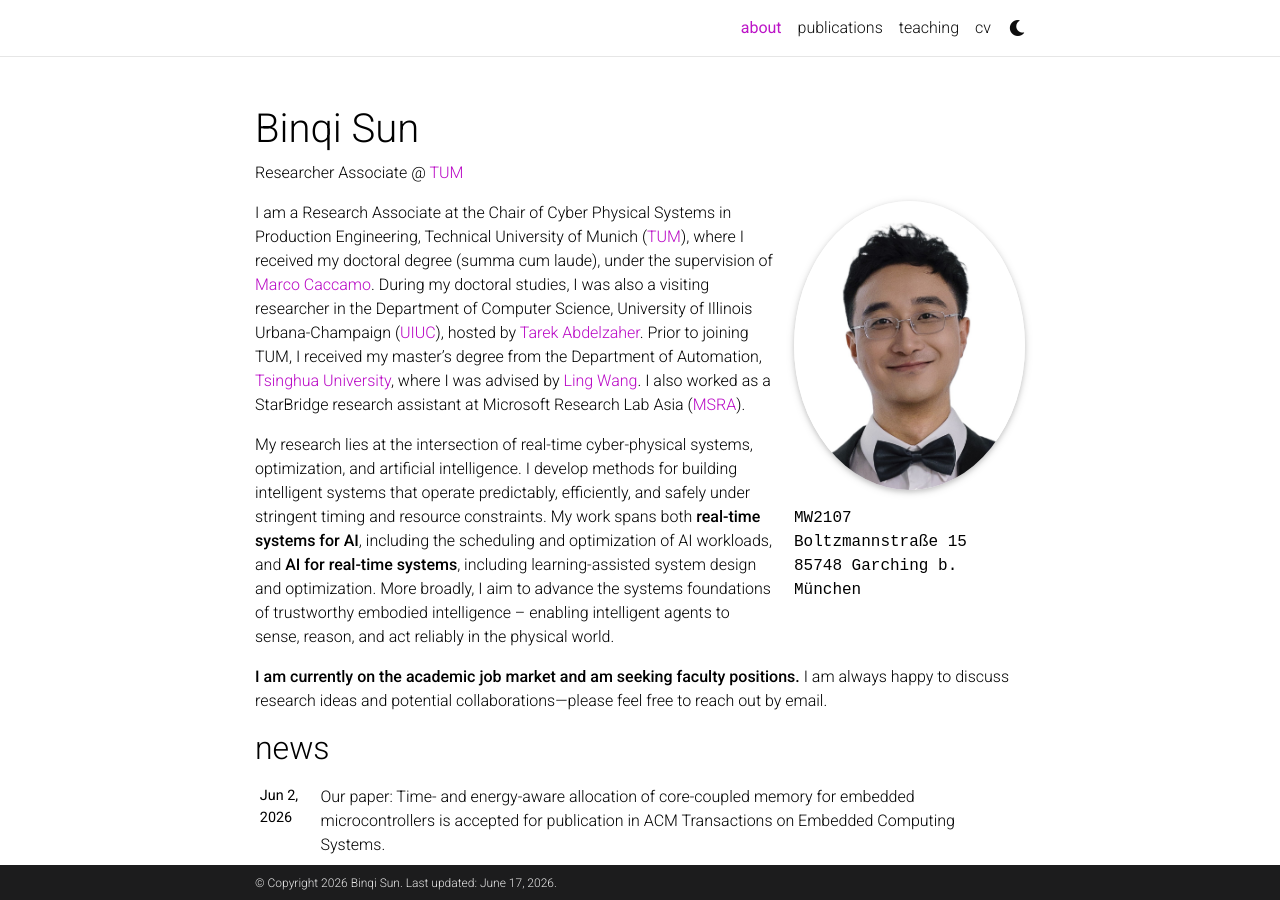
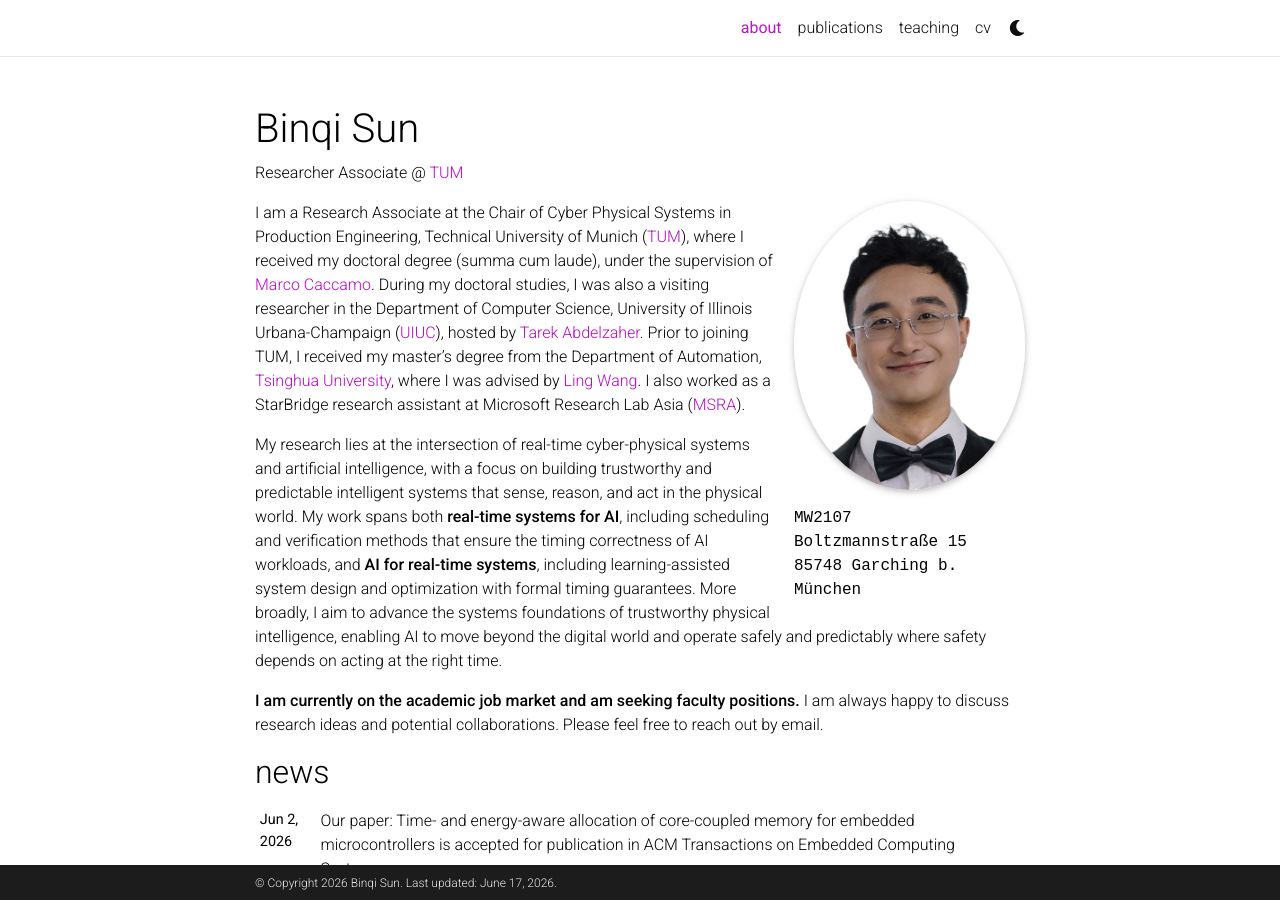
Before and after one commit to binqi-sun/binqi-sun.github.io, a Jekyll site: the page built from _pages/about.md, in a window 1280 px wide and 900 px high. Built offline with Jekyll 4.4.1, drawn with Linux system fonts in a browser that asks for light colours; full-size pictures stand in for the smaller copies a plugin makes; comment, search, counter and statistics services are not loaded; a style sheet for code colours, icons or effects is not loaded.

Commit message:
update about me

```diff
--- a/_pages/about.md
+++ b/_pages/about.md
@@ -21,9 +21,10 @@ social: true  # includes social icons at the bottom of the page
 
 I am a Research Associate at the Chair of Cyber Physical Systems in Production Engineering, Technical University of Munich ([TUM](https://www.tum.de/en)), where I received my doctoral degree (summa cum laude), under the supervision of [Marco Caccamo](https://rtsl.cps.mw.tum.de/personal_page/mcaccamo/). During my doctoral studies, I was also a visiting researcher in the Department of Computer Science, University of Illinois Urbana-Champaign ([UIUC](https://illinois.edu/)), hosted by [Tarek Abdelzaher](https://abdelzaher.cs.illinois.edu/). Prior to joining TUM, I received my master's degree from the Department of Automation, [Tsinghua University](https://www.tsinghua.edu.cn/en/), where I was advised by [Ling Wang](https://scholar.google.com/citations?user=lC7bVMwAAAAJ&hl=en&oi=ao). I also worked as a StarBridge research assistant at Microsoft Research Lab Asia ([MSRA](https://www.microsoft.com/en-us/research/lab/microsoft-research-asia/)).
 
-My research lies at the intersection of real-time cyber-physical systems, optimization, and artificial intelligence. I develop methods for building intelligent systems that operate predictably, efficiently, and safely under stringent timing and resource constraints. My work spans both **real-time systems for AI**, including the scheduling and optimization of AI workloads, and **AI for real-time systems**, including learning-assisted system design and optimization. More broadly, I aim to advance the systems foundations of trustworthy embodied intelligence -- enabling intelligent agents to sense, reason, and act reliably in the physical world.
+My research lies at the intersection of real-time cyber-physical systems and artificial intelligence, with a focus on building trustworthy and predictable intelligent systems that sense, reason, and act in the physical world. My work spans both **real-time systems for AI**, including scheduling and verification methods that ensure the timing correctness of AI workloads, and **AI for real-time systems**, including learning-assisted system design and optimization with formal timing guarantees. More broadly, I aim to advance the systems foundations of trustworthy physical intelligence, enabling AI to move beyond the digital world and operate safely and predictably where safety depends on acting at the right time.
 
-**I am currently on the academic job market and am seeking faculty positions.** I am always happy to discuss research ideas and potential collaborations—please feel free to reach out by email.
+
+**I am currently on the academic job market and am seeking faculty positions.** I am always happy to discuss research ideas and potential collaborations. Please feel free to reach out by email.
 
 
 <!-- Please feel free to send me an email if you are interested in my research and want to discuss relevant research topics or potential collaborations.  -->
```
